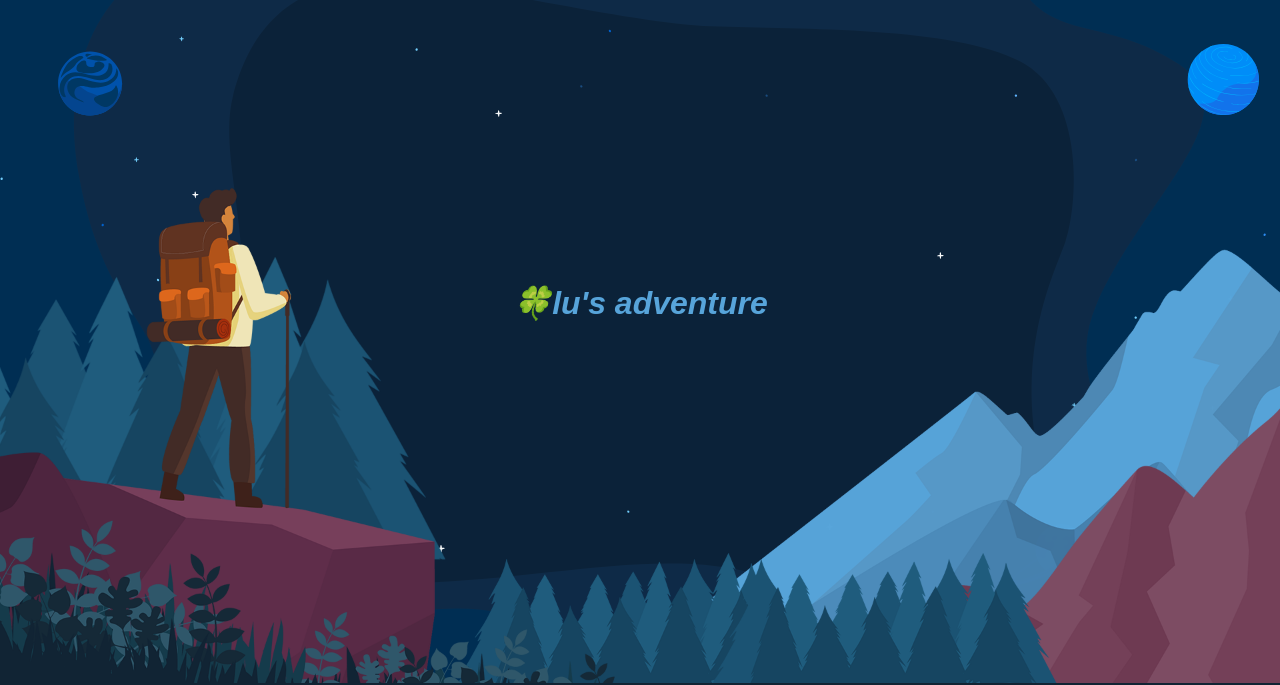
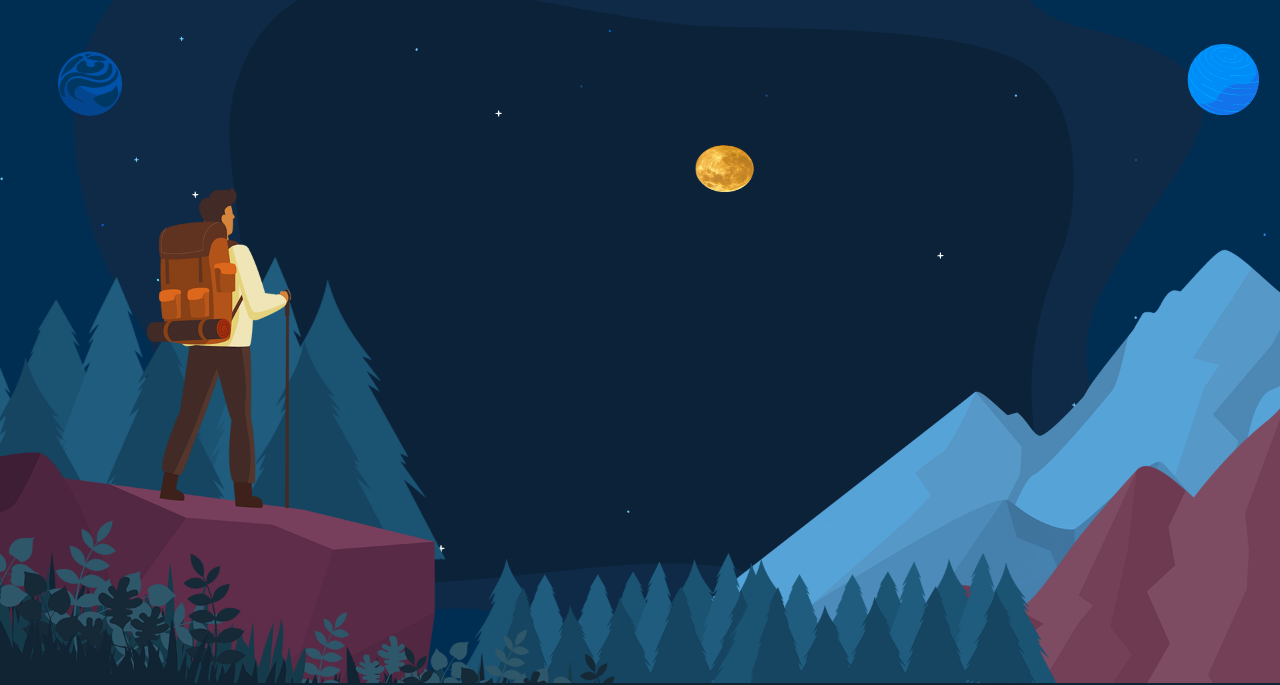
Before and after one commit to emmydex/parallax-, a plain HTML site: page index.html in a window 1280 px wide. Shown: the part 117-802 px from the top of the page. Drawn offline with nearby package versions, Linux system fonts and the light colour scheme.

Commit message:
adjustments

```diff
--- a/css/style.css
+++ b/css/style.css
@@ -72,13 +72,12 @@ header {
 }
 
 #text {
-    position: absolute;
-    top: 60%;
-    transform: translateY(-50%);
-    font-size: 2em;
-    font-weight: 800;
-    color: #57a4da;
-    font-style: italic;
+    position: relative;
+    top: 40%;
+    left: 30%;
+    height:85px;
+    width: 80px;
+    align-content: center;
 }
 
 .sec {
--- a/index.html
+++ b/index.html
@@ -18,7 +18,7 @@
     </header>
 
     <section class="parallax">
-      <h2 id="text">🍀lu's adventure</h2>
+      <img src="images/moon.png" id="text" alt="moon">
       <img src="images/monutain_01.png" id="m1" />
       <img src="images/trees_02.png" id="t2" />
       <img src="images/monutain_02.png" id="m2" />
@@ -27,7 +27,7 @@
       <img src="images/plants.png" id="plants" />
     </section>
     <section class="sec">
-      <h2>Parallax scrollng website</h2>
+      <h2>🍀lu's adventure</h2>
       <p>
         Lorem ipsum, dolor sit amet consectetur adipisicing elit. Accusantium
         saepe magnam, pariatur optio dolorem quod nemo dignissimos repellendus
@@ -112,7 +112,8 @@
         scrollTrigger: {
           scrub: true,
         },
-        y: -60,
+        y: -79,
+        x: -300
       });
     </script>
   </body>
```
Also changed, not shown: images/moon.png (added).
